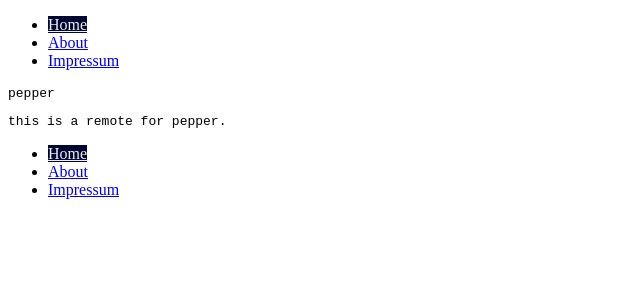
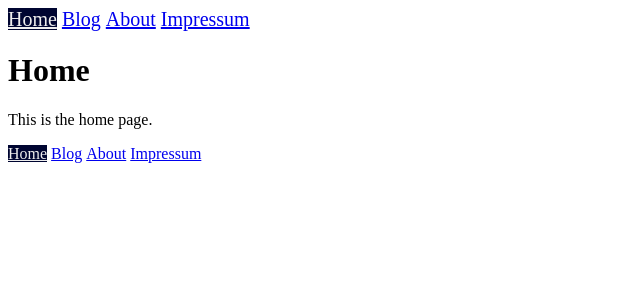
Before and after one commit to ashiqmoh/Pepper, a Jekyll site: the page built from index.html, in a window 1280 px wide. Shown: the top 300 px of the page, without its empty margins (0-640 px from the left). Built offline with Jekyll 4.4.1, drawn with Linux system fonts in a browser that asks for light colours.

Commit message:
some updates

```diff
--- a/_includes/nav.html
+++ b/_includes/nav.html
@@ -1,9 +1,15 @@
 <nav>
- <ul>
+ <ul class="nav {{include.navclass}}">
   <li>
     <a href="{{site.baseurl}}/"
        class="{% if page.url == '/' %}current{% endif %}">
         Home
+    </a>
+  </li>
+  <li>
+    <a href="{{site.baseurl}}/blog.html"
+       class="{% if page.url == '/blog.html' %}current{% endif %}">
+        Blog
     </a>
   </li>
   <li>
--- a/_layouts/default.html
+++ b/_layouts/default.html
@@ -7,13 +7,13 @@
  </head>
  <body>
   <header>
-   {% include nav.html %}
+   {% include nav.html navclass='nav-top' %}
   </header>
   <main>
    {{content}}
- </main>
+  </main>
   <footer>
-    {% include nav.html %}
+    {% include nav.html navclass='nav-bottom' %}
   </footer>
  </body>
 </html>
--- a/css/common.css
+++ b/css/common.css
@@ -7,3 +7,18 @@ html {
   background-color: #000531;
   color: #eee;
 }
+
+.nav {
+  margin: 0;
+  padding: 0;
+
+  list-style-type: none;
+}
+
+.nav > li {
+  display: inline-block;
+}
+
+.nav-top {
+  font-size: 1.25rem;
+}
--- a/index.html
+++ b/index.html
@@ -2,5 +2,5 @@
 layout: default
 ---
 
-<pre>pepper</pre>
-<pre>this is a remote for pepper.</pre>
+<h1>Home</h1>
+<p>This is the home page.</p>
```
